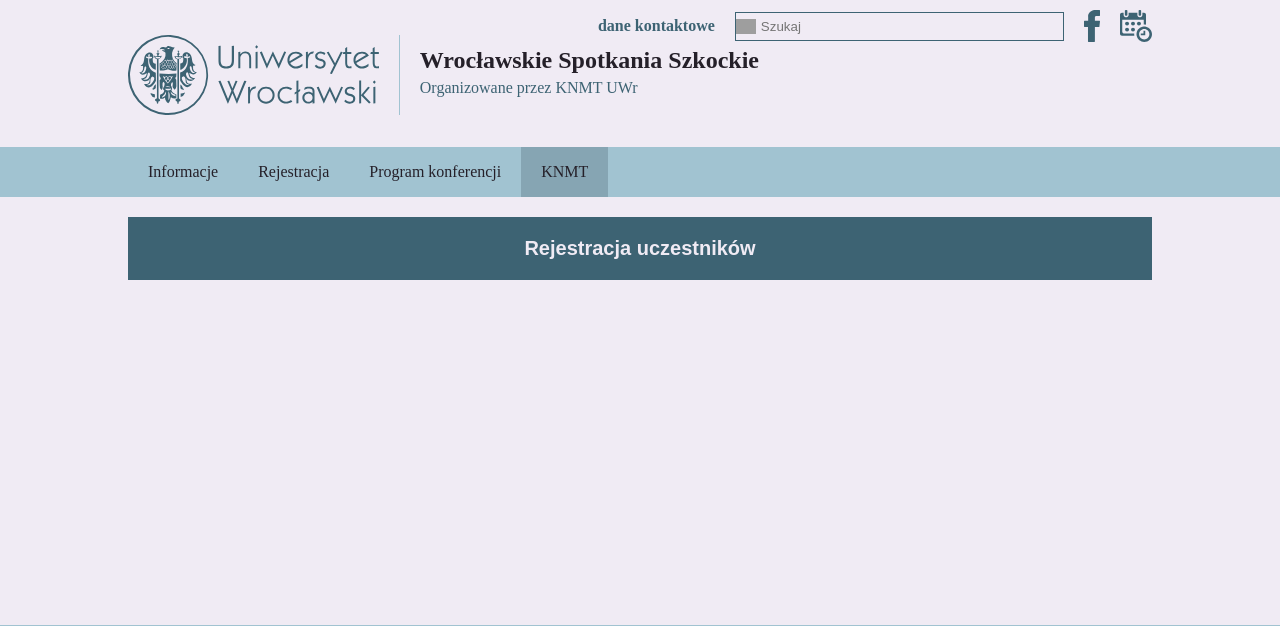
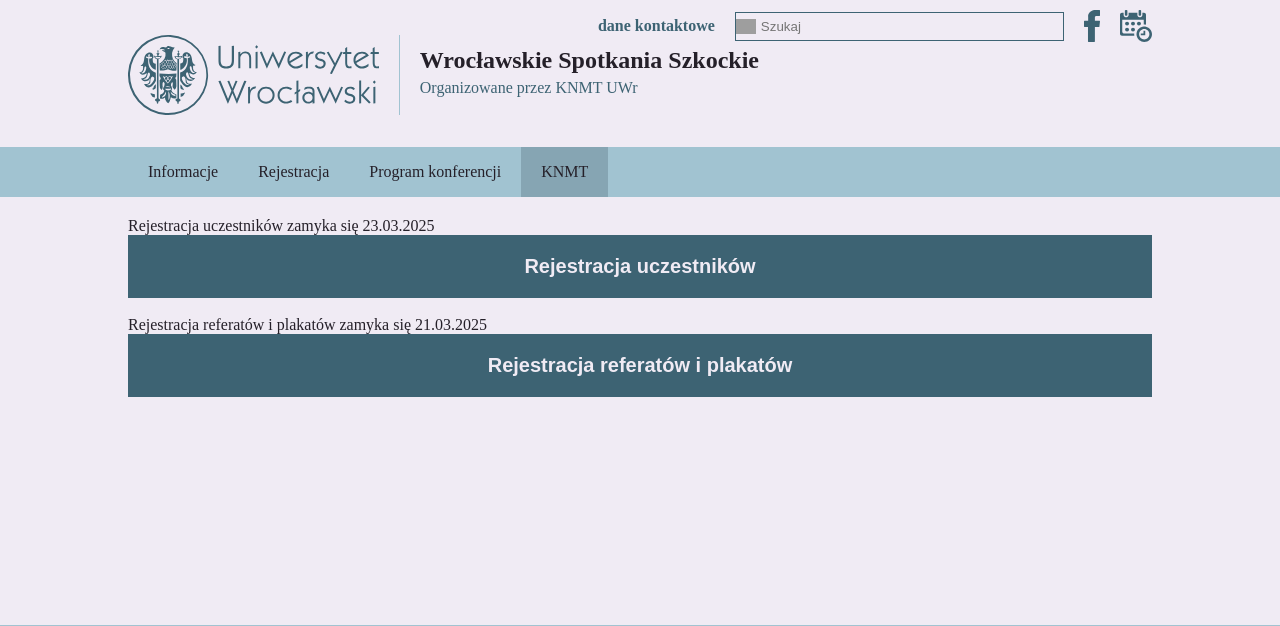
Before and after one commit to ronia-jakim/knmt-website, a Python web app: template src/templates/wss/registration.html in a window 1280 px wide. Shown: the top 626 px of the page. Run offline with Jinja, Linux system fonts and the light colour scheme; the template is opened without the code that fills it, so the values that code supplies are empty; style sheets or scripts are compiled from the project's sources; some web fonts are replaced; grey boxes are pictures that could not be loaded.

Commit message:
rejestracja

```diff
--- a/src/templates/wss/index.html
+++ b/src/templates/wss/index.html
@@ -27,7 +27,7 @@
 {% block mainText %}
 
 <div>
-  <b>Wrocławskie Spotkania Szkockie</b> to ogólnopolska konferencja dla studentów matematyki organizowana przez Koło Naukowe Matematyków Teoretyków Uniwersytetu Wrocławskiego. Pierwsza edycja konferencji jest planowana na <b>marzec 2025 roku</b>. Serdecznie zapraszamy!
+  <b>Wrocławskie Spotkania Szkockie</b> to ogólnopolska konferencja dla studentów matematyki organizowana przez Koło Naukowe Matematyków Teoretyków Uniwersytetu Wrocławskiego. Pierwsza edycja konferencji jest planowana na <b>28-30 marca 2025 roku</b>. Serdecznie zapraszamy!
 </div>
 
 {% endblock %}
--- a/src/templates/wss/registration.html
+++ b/src/templates/wss/registration.html
@@ -27,8 +27,14 @@
 {% block mainText %}
 
 <div class="flexcolumn" style="width: 100%;">
+  <div>Rejestracja uczestników zamyka się 23.03.2025</div>
   <button class="wss_button" onclick="window.open('https://docs.google.com/forms/d/e/1FAIpQLSeZl5GER_q5tCvlxGMZymzDbNorH79tNVQZ5PqBQ2OoJhN7uQ/viewform?usp=dialog', '_blank')">
     Rejestracja uczestników
+  </button>
+  <br />
+  <div>Rejestracja referatów i plakatów zamyka się 21.03.2025</div>
+  <button class="wss_button" onclick="window.open('https://docs.google.com/forms/d/e/1FAIpQLSeJG2WZDMP8XrFjeKrEHwQ94E_rEEhIn5_mJvIpURDzgxk6gw/viewform?usp=sharing', '_blank')">
+    Rejestracja referatów i plakatów
   </button>
 </div>
 
```
